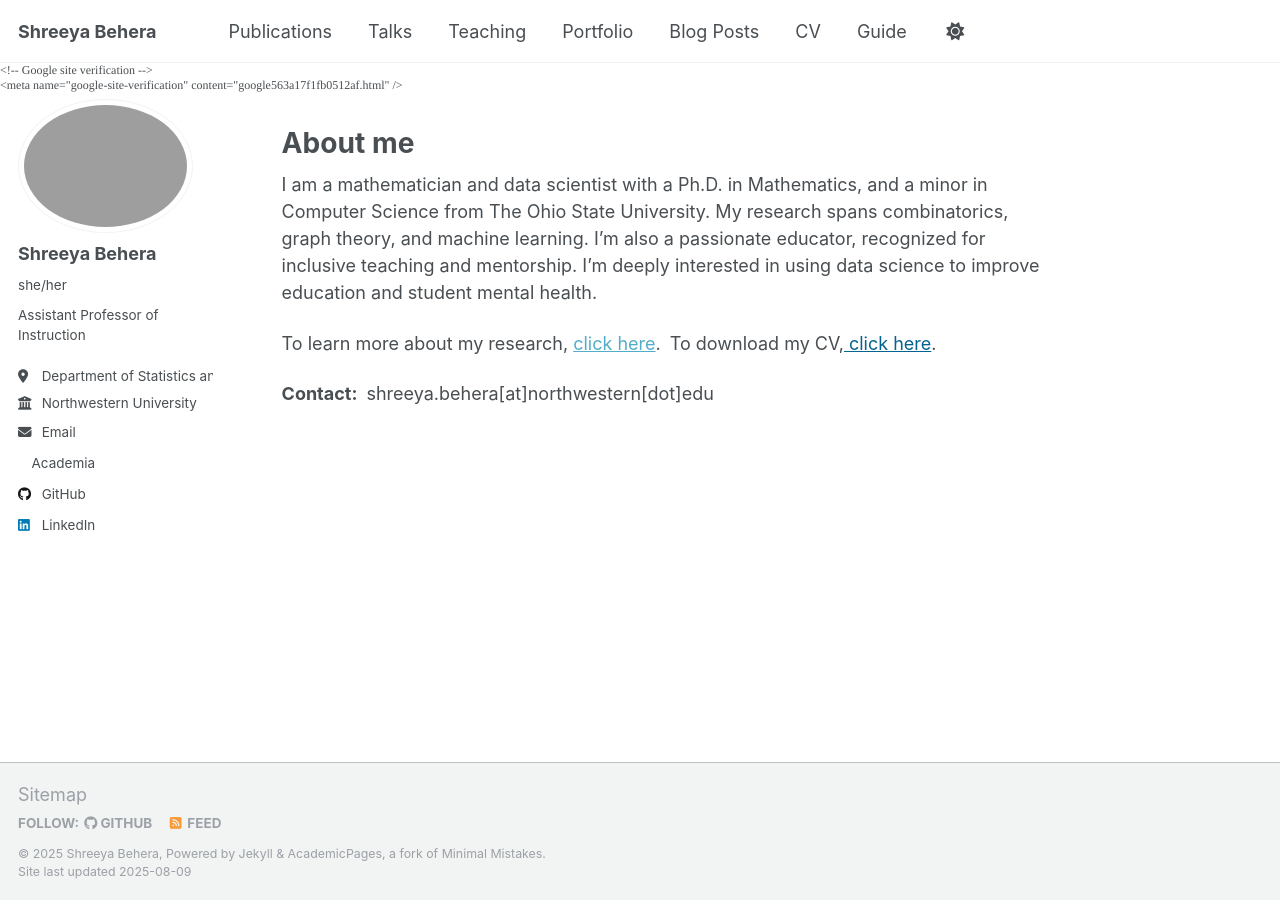
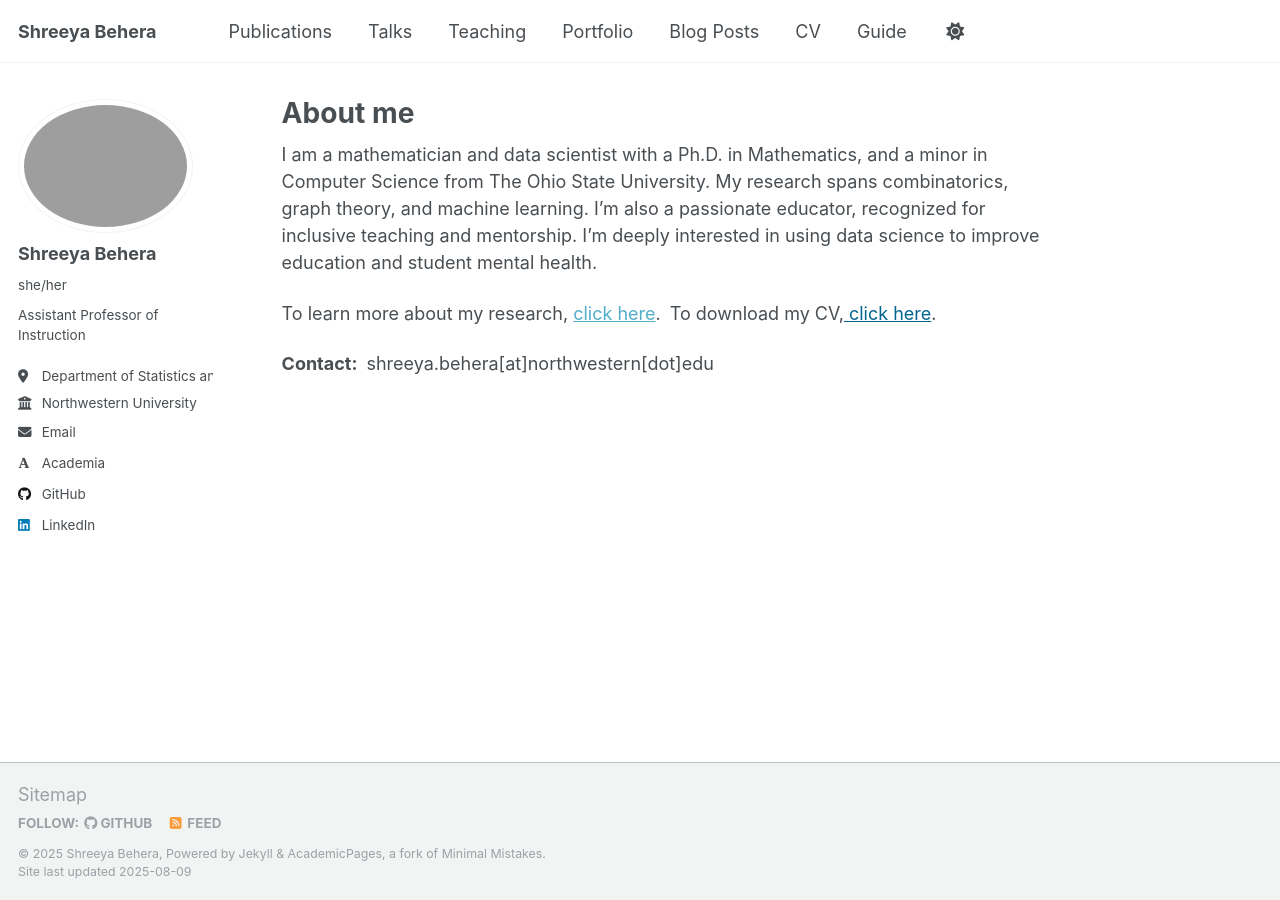
Before and after one commit to Shreeyabehera/shreeyabehera.github.io, a Jekyll site: the page built from _pages/about.md, in a window 1280 px wide. Built offline with Jekyll 4.4.1, drawn with Linux system fonts in a browser that asks for light colours; some web fonts are replaced; a script that is not in the unit is left out.

Commit message:
Update custom.html

```diff
--- a/_includes/head/custom.html
+++ b/_includes/head/custom.html
@@ -1,19 +1,17 @@
-<!DOCTYPE html PUBLIC "-//W3C//DTD HTML 4.01//EN" "http://www.w3.org/TR/html4/strict.dtd">
-<html>
-<head>
-  <meta http-equiv="Content-Type" content="text/html; charset=utf-8">
-  <meta http-equiv="Content-Style-Type" content="text/css">
-  <title></title>
-  <meta name="Generator" content="Cocoa HTML Writer">
-  <meta name="CocoaVersion" content="2575.4">
-  <style type="text/css">
-    p.p1 {margin: 0.0px 0.0px 0.0px 0.0px; font: 12.0px Times; -webkit-text-stroke: #000000}
-    span.s1 {font-kerning: none}
-  </style>
-</head>
-<body>
-<p class="p1"><span class="s1">{% include base_path %}</span></p>
-<p class="p1"><span class="s1">&lt;!-- Google site verification --&gt;</span></p>
-<p class="p1"><span class="s1">&lt;meta name="google-site-verification" content="google563a17f1fb0512af.html" /&gt;</span></p>
-</body>
-</html>
+{% include base_path %}
+
+<!-- start custom head snippets -->
+
+<!-- Support for Academicons -->
+<link rel="stylesheet" href="{{ base_path }}/assets/css/academicons.css"/>
+
+<!-- favicon from https://commons.wikimedia.org/wiki/File:OOjs_UI_icon_academic-progressive.svg -->
+<link rel="apple-touch-icon" sizes="180x180" href="{{ base_path }}/images/apple-touch-icon-180x180.png"/>
+<link rel="icon" type="image/svg+xml" href="{{ base_path }}/images/favicon.svg"/>
+<link rel="icon" type="image/png" href="{{ base_path }}/images/favicon-32x32.png" sizes="32x32"/>
+<link rel="icon" type="image/png" href="{{ base_path }}/images/favicon-192x192.png" sizes="192x192"/>
+<link rel="manifest" href="{{ base_path }}/images/manifest.json"/>
+<link rel="icon" href="/images/favicon.ico"/>
+<meta name="theme-color" content="#ffffff"/>
+
+<!-- end custom head snippets -->
```
